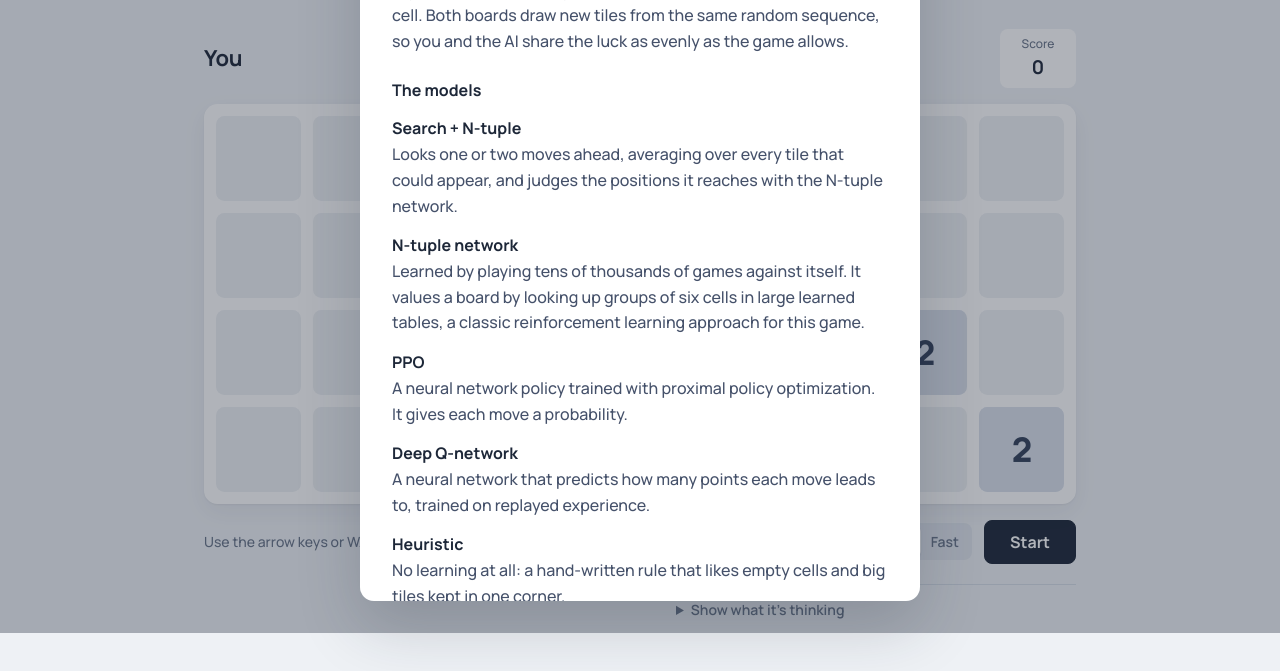
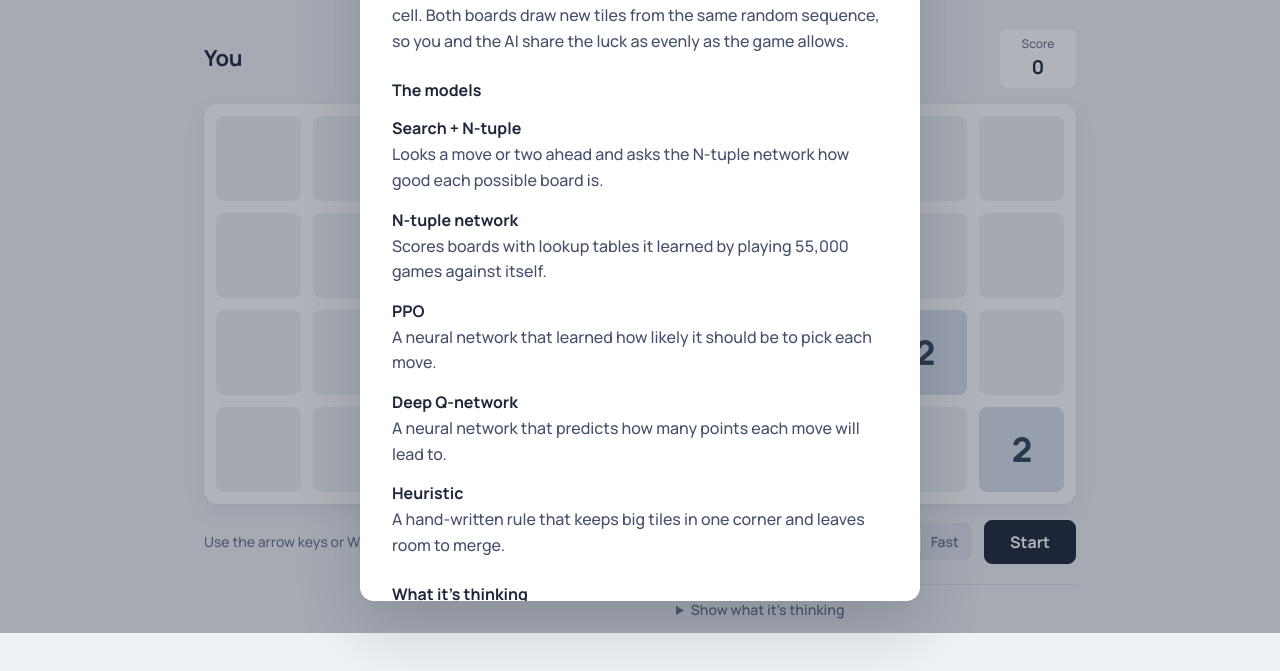
Before and after one commit to CharlieHubbard7/2048-rl-sandbox, a website with bundled scripts: page site/index.html in a window 1280 px wide. Both pictures are taken after a click on the button "How it works". Shown: the part 167-838 px from the top of the page. Built offline with nearby package versions, Linux system fonts and the light colour scheme.

Commit message:
one plain sentence per model in the how it works dialog
Co-Authored-By: Claude Opus 5.5 <noreply@anthropic.com>

```diff
--- a/site/index.html
+++ b/site/index.html
@@ -84,17 +84,15 @@
       <h3>The models</h3>
       <dl class="models">
         <dt>Search + N-tuple</dt>
-        <dd>Looks one or two moves ahead, averaging over every tile that could appear, and judges the
-          positions it reaches with the N-tuple network.</dd>
+        <dd>Looks a move or two ahead and asks the N-tuple network how good each possible board is.</dd>
         <dt>N-tuple network</dt>
-        <dd>Learned by playing tens of thousands of games against itself. It values a board by looking up
-          groups of six cells in large learned tables, a classic reinforcement learning approach for this game.</dd>
+        <dd>Scores boards with lookup tables it learned by playing 55,000 games against itself.</dd>
         <dt>PPO</dt>
-        <dd>A neural network policy trained with proximal policy optimization. It gives each move a probability.</dd>
+        <dd>A neural network that learned how likely it should be to pick each move.</dd>
         <dt>Deep Q-network</dt>
-        <dd>A neural network that predicts how many points each move leads to, trained on replayed experience.</dd>
+        <dd>A neural network that predicts how many points each move will lead to.</dd>
         <dt>Heuristic</dt>
-        <dd>No learning at all: a hand-written rule that likes empty cells and big tiles kept in one corner.</dd>
+        <dd>A hand-written rule that keeps big tiles in one corner and leaves room to merge.</dd>
       </dl>
       <h3>What it's thinking</h3>
       <p>
@@ -103,8 +101,8 @@
       </p>
       <p class="about-foot">
         Everything runs in your browser. The models were trained in Python with NumPy and PyTorch, and the
-        code is <a href="https://github.com/CharlieHubbard7/2048-rl-sandbox">on GitHub</a>. The full story, with every model's
-        loss function and the version I threw away, is in <a href="methodology.html">How I built it</a>.
+        code is <a href="https://github.com/CharlieHubbard7/2048-rl-sandbox">on GitHub</a>. The full story is in
+        <a href="methodology.html">How I built it</a>.
       </p>
     </dialog>
 
```
